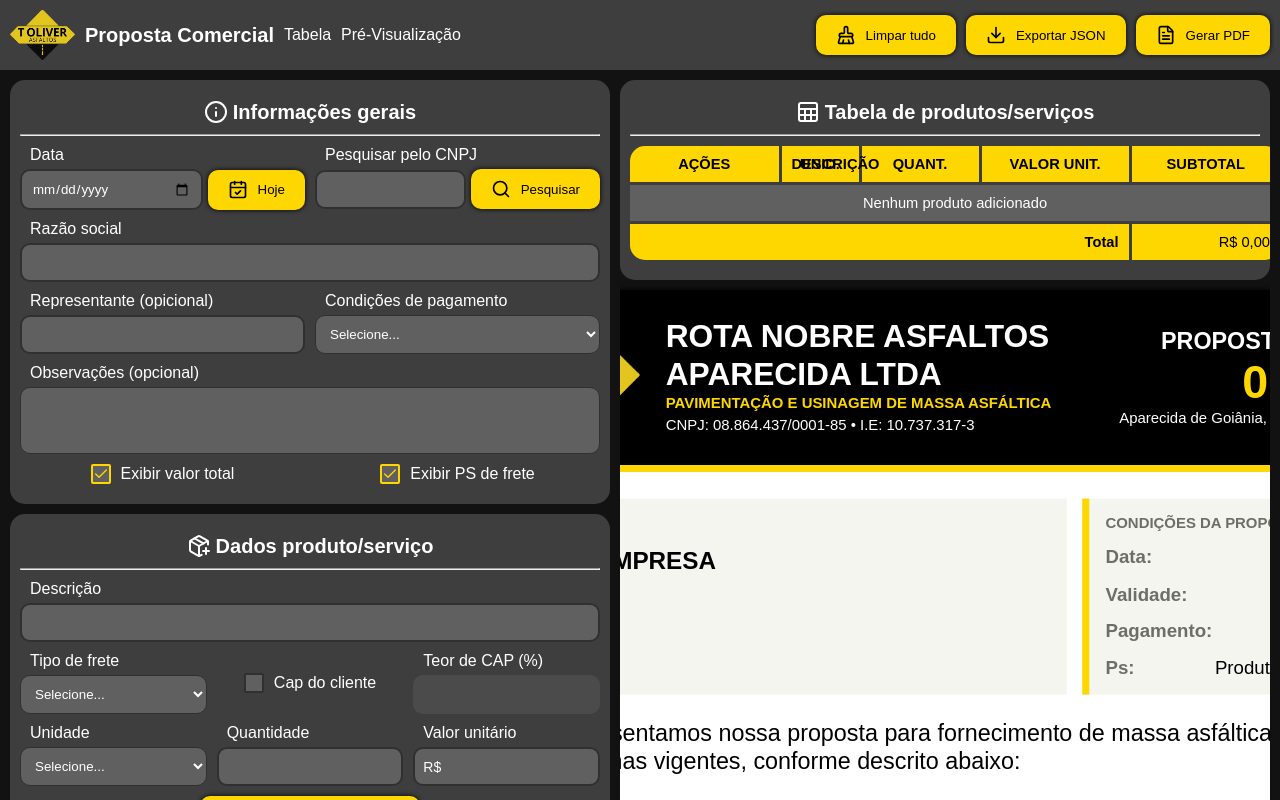
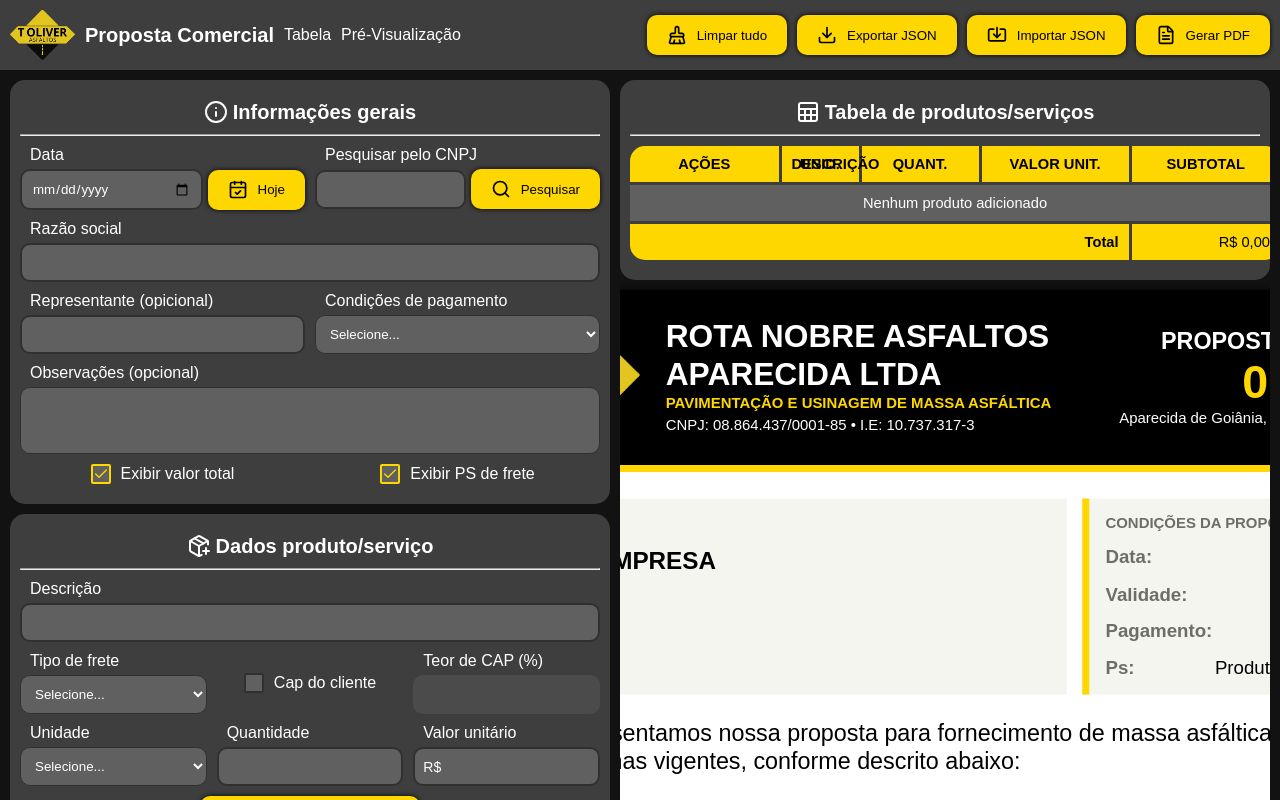
Before and after one commit to thabadcode/PropostaComerciaV2, a React (Vite) app: page / in a window 1280 px wide. Built offline with nearby package versions, Linux system fonts and the light colour scheme.

Commit message:
feat: Adiciona o botão para importar arquivo JSON no Header

```diff
--- a/src/App.tsx
+++ b/src/App.tsx
@@ -83,6 +83,7 @@ export default function App() {
       <Header
         clearAll={clearAll}
         exportJson={() => exportJson(mainForm, products.products, modal.showModal)}
+        importJson={() => {/* Todo: Implementar importação */}}
         generatePDF={tryGeneratePdf}
       />
       <Modal
--- a/src/components/Header/Header.tsx
+++ b/src/components/Header/Header.tsx
@@ -1,14 +1,17 @@
 import style from "./Header.module.css";
 import Button from "../ui/Button/Button";
-import { BrushCleaning, Download, FileText } from "lucide-react";
+import { BrushCleaning, Download, FileText, Import } from "lucide-react";
+import { useRef } from "react";
 
 interface HeaderProps {
     clearAll: () => void;
     exportJson: () => void;
+    importJson: (e: React.ChangeEvent<HTMLInputElement>) => void;
     generatePDF: () => void;
 }
 
-export default function Header({ clearAll, exportJson, generatePDF }: HeaderProps) {
+export default function Header({ clearAll, exportJson, importJson, generatePDF }: HeaderProps) {
+    const inputRef = useRef<HTMLInputElement>(null);
     return (
         <header className={style.Header}>
             <img src="/logo-t-oliver.webp" alt="Company logo" />
@@ -27,11 +30,23 @@ export default function Header({ clearAll, exportJson, generatePDF }: HeaderProp
                     onClick={exportJson}
                 />
                 <Button
+                    icon={Import}
+                    text="Importar JSON"
+                    onClick={() => inputRef.current?.click()}
+                />
+                <Button
                     icon={FileText}
                     text="Gerar PDF"
                     onClick={generatePDF}
                 />
             </div>
+            <input
+                ref={inputRef}
+                type="file"
+                accept=".json,application/json"
+                style={{ display: "none" }}
+                onChange={importJson}
+            />
         </header>
     );
 }
```
